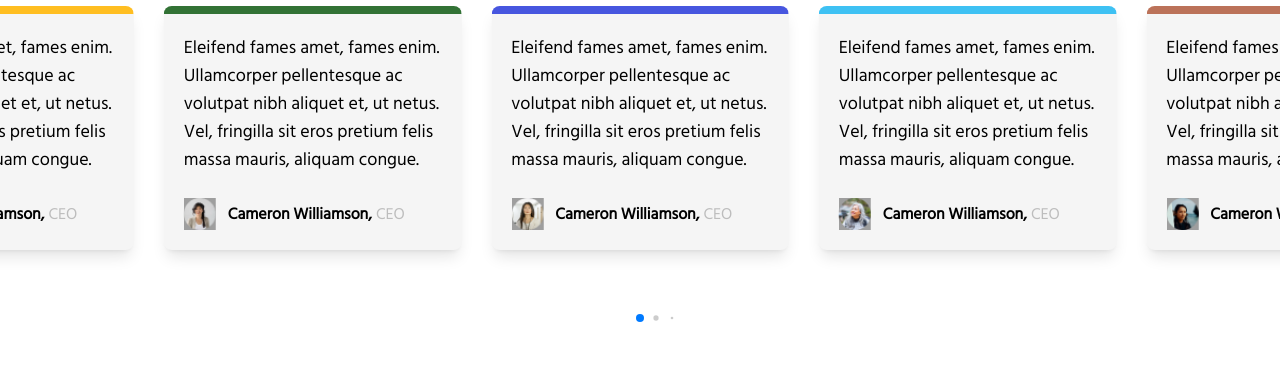
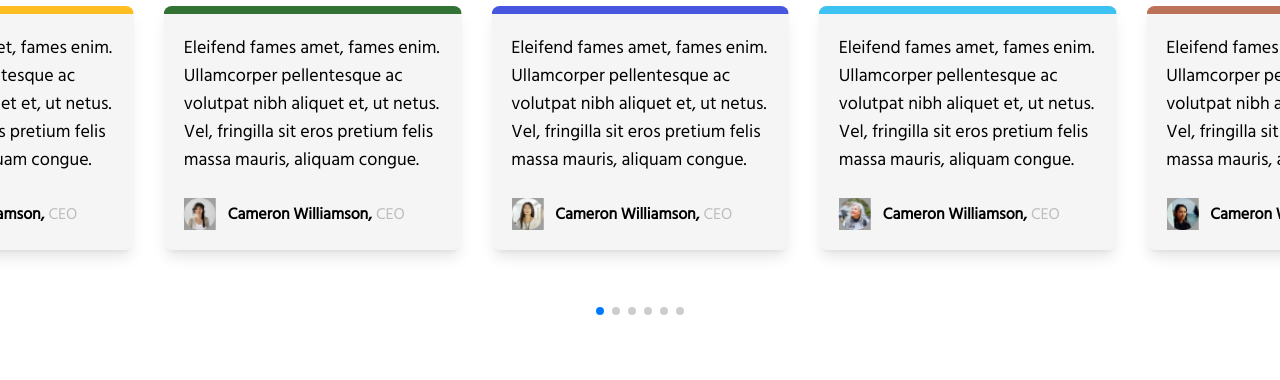
Before and after one commit to Ozodbek-Himmatov/Xpense-landing-page-vite, a React (Vite) app: page / in a window 1280 px wide. Shown: the part 5316-5696 px from the top of the page. Built offline with nearby package versions, Linux system fonts and the light colour scheme; grey boxes are pictures that could not be loaded.

Commit message:
custom pagination changes incomplete

```diff
--- /dev/null
+++ b/src/components/wishers/wishers.css
@@ -0,0 +1,13 @@
+.swiper-pagination-bullet {
+  width: 30px;
+  height: 30px;
+  text-align: center;
+  color: #000;
+  opacity: 1;
+  background: rgba(0, 0, 0, 0.2);
+}
+
+.swiper-pagination-bullet-active {
+  color: white;
+  background: #7700ff;
+}
--- a/src/components/wishers/wishers.jsx
+++ b/src/components/wishers/wishers.jsx
@@ -1,10 +1,12 @@
+import React, { useRef, useState } from "react";
 import { Swiper, SwiperSlide } from "swiper/react";
+import "./wishers.css";
 
 import "swiper/css";
 import "swiper/css/pagination";
 import "swiper/css/free-mode";
 
-import { FreeMode, Pagination } from "swiper/modules";
+import { Pagination, FreeMode } from "swiper/modules";
 
 import profile from "/src/assets/wishers/profile.png";
 import profile2 from "/src/assets/wishers/profile2.png";
@@ -56,11 +58,11 @@ const ServiceData = [
   }
 ];
 
-const Wishers = () => {
+export default function Wishers() {
   const pagination = {
     clickable: true,
     renderBullet: function (index, className) {
-      return '<span className="' + className + '">' + (index + 1) + "</span>";
+      return '<span class="' + className + '"></span>';
     }
   };
 
@@ -103,13 +105,9 @@ const Wishers = () => {
           loop={true}
           centeredSlides={true}
           freeMode={true}
-          pagination={{
-            pagination,
-            clickable: true,
-            dynamicBullets: true
-          }}
-          modules={[FreeMode, Pagination]}
-          className="max-w-full"
+          pagination={pagination}
+          modules={[Pagination, FreeMode]}
+          className="mySwiper max-w-full"
         >
           {ServiceData.map((item) => (
             <SwiperSlide
@@ -136,11 +134,8 @@ const Wishers = () => {
               </div>
             </SwiperSlide>
           ))}
-          <div className="swiper-pagination"></div>
         </Swiper>
       </div>
     </div>
   );
-};
-
-export default Wishers;
+}
```
